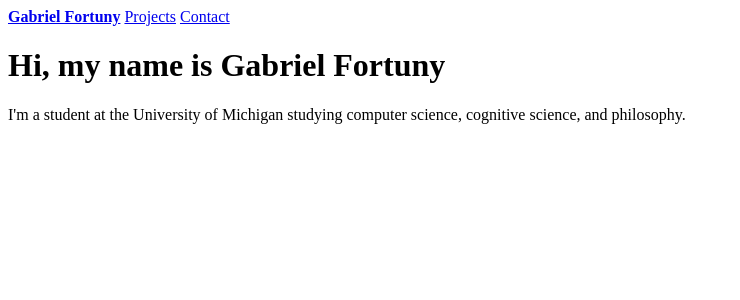
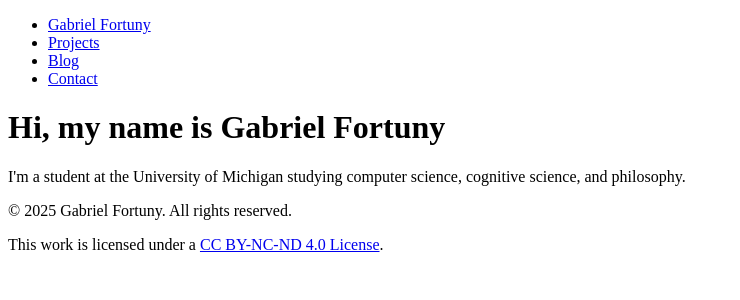
Before and after one commit to gabrielfortuny/gabrielfortuny.com, a Jekyll site: the page built from index.html, in a window 1280 px wide. Shown: the top 300 px of the page, without its empty margins (0-740 px from the left). Built offline with Jekyll 4.4.1, drawn with Linux system fonts in a browser that asks for light colours.

Commit message:
navbar and footer styling

```diff
--- a/_data/navigation.yml
+++ b/_data/navigation.yml
@@ -1,8 +1,6 @@
-- name: Gabriel Fortuny
-  link: /
 - name: Projects
   link: /projects/
-# - name: Blog
-#   link: /blog/
+- name: Blog
+  link: /blog/
 - name: Contact
   link: /contact/
--- /dev/null
+++ b/_includes/footer.html
@@ -0,0 +1,9 @@
+<div class="footer">
+  <p>&copy; 2025 Gabriel Fortuny. All rights reserved.</p>
+  <p>
+    This work is licensed under a
+    <a href="https://creativecommons.org/licenses/by-nc-nd/4.0/"
+      >CC BY-NC-ND 4.0 License</a
+    >.
+  </p>
+</div>
--- a/_includes/navigation.html
+++ b/_includes/navigation.html
@@ -1,5 +1,8 @@
-<nav>
+<nav aria-label="navigation bar" class="nav-bar">
+  <ul>
+    <li class="nav-home"><a href="/">Gabriel Fortuny</a></li>
     {% for item in site.data.navigation %}
-      <a href="{{ item.link }}"{% if page.url == item.link %} class="current"{% endif %}>{{ item.name }}</a>
+    <li class="nav-links"><a href="{{ item.link }}">{{ item.name }}</a></li>
     {% endfor %}
+  </ul>
 </nav>
--- a/_layouts/default.html
+++ b/_layouts/default.html
@@ -6,8 +6,9 @@
     <title>{{ page.title }}</title>
     <link rel="stylesheet" href="/assets/css/styles.css" />
   </head>
-  <header>{% include navigation.html %}</header>
   <body>
-    {{ content }}
+    <header>{% include navigation.html %}</header>
+    <main>{{ content }}</main>
+    <footer>{% include footer.html %}</footer>
   </body>
 </html>
```
